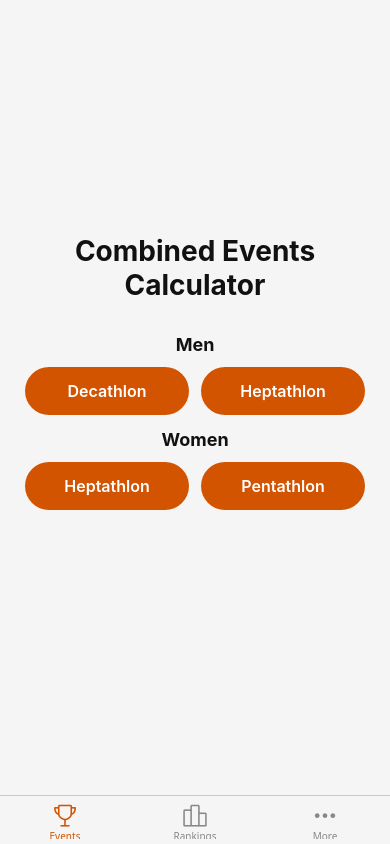
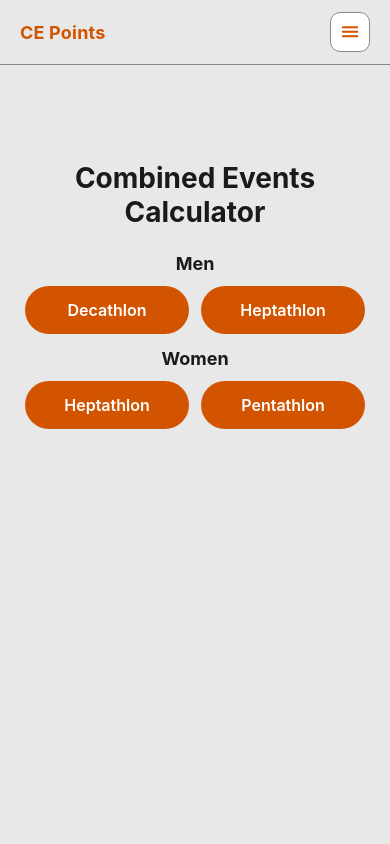
Before and after one commit to Luc824/CombinedEventsApp, an Expo app drawn with the web renderer of React Native: screen / in a window 390 px wide. Built offline with nearby package versions, Linux system fonts and the light colour scheme; Expo Router itself is replaced by a stand-in of ours; some packages are replaced by stand-ins of ours.

Commit message:
Move web navigation to a top bar and burger menu, and keep feedback email off the website.
EOF

Co-authored-by: Cursor <cursoragent@cursor.com>

```diff
--- a/app/(tabs)/_layout.tsx
+++ b/app/(tabs)/_layout.tsx
@@ -1,8 +1,9 @@
 import { Tabs } from "expo-router";
 import { NativeTabs, Icon, Label, VectorIcon } from "expo-router/unstable-native-tabs";
 import React from "react";
-import { DynamicColorIOS, Platform, useColorScheme } from "react-native";
+import { DynamicColorIOS, Platform, useColorScheme, View } from "react-native";
 import Ionicons from "@expo/vector-icons/Ionicons";
+import WebNavBar from "../../components/WebNavBar";
 import { ThemeColors } from "../../constants/ThemeColors";
 import { useTheme } from "../../contexts/ThemeContext";
 
@@ -13,46 +14,22 @@ function WebTabsLayout() {
   const colors = ThemeColors[theme];
 
   return (
-    <Tabs
-      screenOptions={{
-        tabBarStyle: { backgroundColor: colors.background, borderTopColor: colors.border },
-        tabBarActiveTintColor: TRACK_COLOR,
-        tabBarInactiveTintColor: colors.textMuted,
-        headerStyle: { backgroundColor: colors.background },
-        headerTitleStyle: { color: colors.text },
-      }}
-    >
-      <Tabs.Screen
-        name="index"
-        options={{
-          title: "Events",
-          headerShown: false,
-          tabBarIcon: ({ color, size }) => (
-            <Ionicons name="trophy-outline" size={size} color={color} />
-          ),
-        }}
-      />
-      <Tabs.Screen
-        name="ranking"
-        options={{
-          title: "Rankings",
-          headerShown: false,
-          tabBarIcon: ({ color, size }) => (
-            <Ionicons name="podium-outline" size={size} color={color} />
-          ),
-        }}
-      />
-      <Tabs.Screen
-        name="more"
-        options={{
-          title: "More",
-          headerShown: false,
-          tabBarIcon: ({ color, size }) => (
-            <Ionicons name="ellipsis-horizontal" size={size} color={color} />
-          ),
-        }}
-      />
-    </Tabs>
+    <View style={{ flex: 1, backgroundColor: colors.background }}>
+      <WebNavBar />
+      <View style={{ flex: 1 }}>
+        <Tabs
+          tabBar={() => null}
+          screenOptions={{
+            headerShown: false,
+            sceneStyle: { backgroundColor: colors.background },
+          }}
+        >
+          <Tabs.Screen name="index" options={{ title: "Events" }} />
+          <Tabs.Screen name="ranking" options={{ title: "Rankings" }} />
+          <Tabs.Screen name="more" options={{ title: "More" }} />
+        </Tabs>
+      </View>
+    </View>
   );
 }
 
--- a/app/(tabs)/index.tsx
+++ b/app/(tabs)/index.tsx
@@ -7,6 +7,7 @@ import {
   StyleSheet,
   Text,
   TouchableOpacity,
+  useWindowDimensions,
   View,
 } from "react-native";
 import SwipeableTabWrapper from "../../components/SwipeableTabWrapper";
@@ -40,15 +41,23 @@ export default function EventsScreen() {
   const router = useRouter();
   const { theme } = useTheme();
   const colors = ThemeColors[theme];
+  const { width } = useWindowDimensions();
+  const titleOnOneLine = Platform.OS === "web" && width >= 520;
 
   return (
     <SwipeableTabWrapper tabIndex={0}>
       <SafeAreaView style={[styles.safeArea, { backgroundColor: colors.background }]}>
         <StatusBar barStyle={colors.statusBar as any} backgroundColor={colors.background} />
-        <View style={[styles.container, { backgroundColor: colors.background }]}>
+        <View
+          style={[
+            styles.container,
+            { backgroundColor: colors.background },
+            Platform.OS === "web" && styles.containerWeb,
+          ]}
+        >
           <View style={styles.contentBlock}>
           <Text style={[styles.title, { color: colors.text }]}>
-            Combined Events{"\n"}Calculator
+            Combined Events{titleOnOneLine ? " " : "\n"}Calculator
           </Text>
 
           <View style={styles.buttonsArea}>
@@ -101,8 +110,12 @@ const styles = StyleSheet.create({
     paddingBottom: scaleSpacing(52),
     paddingHorizontal: ScreenLayout.horizontalPadding,
     ...Platform.select({
-      web: { maxWidth: ScreenLayout.contentMaxWidth, width: "100%" },
+      web: { maxWidth: ScreenLayout.contentMaxWidth, width: "100%", paddingBottom: 0 },
     }),
+  },
+  containerWeb: {
+    justifyContent: "flex-start",
+    paddingTop: 96,
   },
   contentBlock: {
     width: "100%",
@@ -114,6 +127,12 @@ const styles = StyleSheet.create({
     textAlign: "center",
     marginBottom: scaleSpacing(32),
     lineHeight: scaleSpacing(34),
+    ...Platform.select({
+      web: {
+        marginBottom: scaleSpacing(24),
+        lineHeight: scaleSpacing(34),
+      },
+    }),
   },
   buttonsArea: {
     alignItems: "center",
@@ -123,6 +142,9 @@ const styles = StyleSheet.create({
     width: "100%",
     maxWidth: scaleSpacing(340),
     alignItems: "center",
+    ...Platform.select({
+      web: { maxWidth: 340 },
+    }),
   },
   sectionSpaced: {
     marginTop: scaleSpacing(14),
--- a/app/(tabs)/more.tsx
+++ b/app/(tabs)/more.tsx
@@ -254,6 +254,7 @@ export default function MoreScreen() {
             <Text style={[styles.buttonText, { color: colors.text }]}>Saved Scores</Text>
           </TouchableOpacity>
         )}
+        {Platform.OS !== "web" && (
           <TouchableOpacity
             style={[
               styles.button,
@@ -264,6 +265,7 @@ export default function MoreScreen() {
           >
             <Text style={[styles.buttonText, { color: colors.text }]}>Send Feedback</Text>
           </TouchableOpacity>
+        )}
         {Platform.OS !== "web" && (
           <TouchableOpacity
             style={[
--- /dev/null
+++ b/components/WebNavBar.tsx
@@ -0,0 +1,277 @@
+import { Ionicons } from "@expo/vector-icons";
+import { Link, usePathname, useRouter } from "expo-router";
+import React, { useEffect, useState } from "react";
+import {
+  Pressable,
+  StyleSheet,
+  Text,
+  useWindowDimensions,
+  View,
+} from "react-native";
+import { useSafeAreaInsets } from "react-native-safe-area-context";
+import { WEB_NAV_BREAKPOINT, WEB_NAV_ITEMS } from "../constants/navigation";
+import { ThemeColors } from "../constants/ThemeColors";
+import { TRACK_COLOR } from "../constants/ui";
+import { useTheme } from "../contexts/ThemeContext";
+import { scaleFont, scaleSpacing } from "../utils/uiScale";
+
+function isActivePath(pathname: string, href: string) {
+  if (href === "/") {
+    return pathname === "/" || pathname === "" || pathname === "/index";
+  }
+  return pathname === href || pathname.startsWith(`${href}/`);
+}
+
+export default function WebNavBar() {
+  const { theme } = useTheme();
+  const colors = ThemeColors[theme];
+  const pathname = usePathname();
+  const router = useRouter();
+  const insets = useSafeAreaInsets();
+  const { width, height } = useWindowDimensions();
+  const isDesktop = width >= WEB_NAV_BREAKPOINT;
+  const showFullBrand = width >= 560;
+  const [menuOpen, setMenuOpen] = useState(false);
+
+  useEffect(() => {
+    setMenuOpen(false);
+  }, [pathname, isDesktop]);
+
+  const closeMenu = () => setMenuOpen(false);
+
+  return (
+    <View
+      style={[
+        styles.wrapper,
+        {
+          backgroundColor: colors.background,
+          borderBottomColor: colors.border,
+          zIndex: 20,
+        },
+      ]}
+    >
+      <View style={[styles.bar, { paddingTop: Math.max(insets.top, 8) }]}>
+        <View style={styles.barInner}>
+          <Pressable
+            onPress={() => router.navigate("/")}
+            accessibilityRole="link"
+            accessibilityLabel="Combined Events Points home"
+            style={({ hovered, pressed }) => [
+              styles.brandButton,
+              (hovered || pressed) && { opacity: 0.8 },
+            ]}
+          >
+            <Text style={styles.brand}>
+              {showFullBrand ? "Combined Events Points" : "CE Points"}
+            </Text>
+          </Pressable>
+
+          {isDesktop ? (
+            <View style={styles.desktopLinks}>
+              {WEB_NAV_ITEMS.map((item) => {
+                const active = isActivePath(pathname, String(item.href));
+                return (
+                  <View key={item.label} style={styles.desktopLinkWrap}>
+                    <Link href={item.href} asChild>
+                      <Pressable
+                        accessibilityRole="link"
+                        accessibilityState={{ selected: active }}
+                        style={({ hovered, pressed }) => [
+                          styles.desktopLink,
+                          (hovered || pressed) && { opacity: 0.75 },
+                          active && { borderBottomColor: TRACK_COLOR },
+                        ]}
+                      >
+                        <View style={styles.linkRow}>
+                          <Ionicons
+                            name={item.icon}
+                            size={18}
+                            color={active ? TRACK_COLOR : colors.textMuted}
+                          />
+                          <Text
+                            style={[
+                              styles.desktopLinkText,
+                              { color: active ? TRACK_COLOR : colors.text },
+                              active && styles.desktopLinkTextActive,
+                            ]}
+                          >
+                            {item.label}
+                          </Text>
+                        </View>
+                      </Pressable>
+                    </Link>
+                  </View>
+                );
+              })}
+            </View>
+          ) : (
+            <Pressable
+              onPress={() => setMenuOpen((open) => !open)}
+              accessibilityRole="button"
+              accessibilityLabel={menuOpen ? "Close menu" : "Open menu"}
+              hitSlop={8}
+              style={({ hovered, pressed }) => [
+                styles.menuButton,
+                { borderColor: colors.border, backgroundColor: colors.surfaceSolid },
+                (hovered || pressed) && { opacity: 0.8 },
+              ]}
+            >
+              <Ionicons
+                name={menuOpen ? "close" : "menu"}
+                size={22}
+                color={TRACK_COLOR}
+              />
+            </Pressable>
+          )}
+        </View>
+      </View>
+
+      {!isDesktop && menuOpen ? (
+        <>
+          <View style={[styles.menuPanel, { backgroundColor: colors.background, borderBottomColor: colors.border }]}>
+            {WEB_NAV_ITEMS.map((item) => {
+              const active = isActivePath(pathname, String(item.href));
+              return (
+                <Link key={item.label} href={item.href} asChild>
+                  <Pressable
+                    onPress={closeMenu}
+                    accessibilityRole="link"
+                    accessibilityState={{ selected: active }}
+                    style={({ hovered, pressed }) => [
+                      styles.menuItem,
+                      active && { backgroundColor: colors.surfaceSolid },
+                      (hovered || pressed) && { backgroundColor: colors.surfaceSolid },
+                    ]}
+                  >
+                    <View style={styles.linkRow}>
+                      <Ionicons
+                        name={item.icon}
+                        size={20}
+                        color={active ? TRACK_COLOR : colors.textMuted}
+                      />
+                      <Text
+                        style={[
+                          styles.menuItemText,
+                          { color: active ? TRACK_COLOR : colors.text },
+                          active && styles.desktopLinkTextActive,
+                        ]}
+                      >
+                        {item.label}
+                      </Text>
+                    </View>
+                  </Pressable>
+                </Link>
+              );
+            })}
+          </View>
+          <Pressable
+            onPress={closeMenu}
+            accessibilityLabel="Dismiss menu"
+            style={[
+              styles.backdrop,
+              {
+                backgroundColor: colors.modalOverlay,
+                height,
+              },
+            ]}
+          />
+        </>
+      ) : null}
+    </View>
+  );
+}
+
+const styles = StyleSheet.create({
+  wrapper: {
+    borderBottomWidth: 1,
+    position: "relative",
+    overflow: "visible",
+  },
+  bar: {
+    paddingBottom: 8,
+  },
+  barInner: {
+    flexDirection: "row",
+    alignItems: "center",
+    justifyContent: "space-between",
+    width: "100%",
+    maxWidth: 1100,
+    alignSelf: "center",
+    paddingHorizontal: scaleSpacing(20),
+    minHeight: 48,
+  },
+  brandButton: {
+    paddingVertical: 6,
+    paddingRight: 12,
+    cursor: "pointer",
+  },
+  brand: {
+    color: TRACK_COLOR,
+    fontSize: scaleFont(18),
+    fontWeight: "700",
+    letterSpacing: 0.2,
+  },
+  desktopLinks: {
+    flexDirection: "row",
+    alignItems: "center",
+  },
+  desktopLinkWrap: {
+    marginLeft: 40,
+  },
+  desktopLink: {
+    paddingVertical: 8,
+    borderBottomWidth: 2,
+    borderBottomColor: "transparent",
+    cursor: "pointer",
+  },
+  linkRow: {
+    flexDirection: "row",
+    alignItems: "center",
+    gap: 8,
+  },
+  desktopLinkText: {
+    fontSize: scaleFont(15),
+    fontWeight: "600",
+  },
+  desktopLinkTextActive: {
+    fontWeight: "700",
+  },
+  menuButton: {
+    width: 40,
+    height: 40,
+    borderRadius: 10,
+    borderWidth: 1,
+    alignItems: "center",
+    justifyContent: "center",
+    cursor: "pointer",
+  },
+  menuPanel: {
+    position: "absolute",
+    top: "100%",
+    left: 0,
+    right: 0,
+    zIndex: 2,
+    borderBottomWidth: 1,
+    paddingVertical: 6,
+    paddingHorizontal: scaleSpacing(12),
+  },
+  menuItem: {
+    paddingHorizontal: 12,
+    paddingVertical: 14,
+    borderRadius: 10,
+    minHeight: 48,
+    justifyContent: "center",
+    cursor: "pointer",
+  },
+  menuItemText: {
+    fontSize: scaleFont(16),
+    fontWeight: "600",
+  },
+  backdrop: {
+    position: "absolute",
+    left: 0,
+    right: 0,
+    top: "100%",
+    zIndex: 1,
+  },
+});
--- a/constants/ThemeColors.ts
+++ b/constants/ThemeColors.ts
@@ -18,20 +18,20 @@ export const ThemeColors = {
     statusBar: "light-content",
   },
   light: {
-    background: "#f5f5f5",
+    background: "#e8e8e8",
     surface: "#ffffff",
-    surfaceSolid: "#fff",
-    border: "#c8c8c8",
-    text: "#111",
-    textSecondary: "#555",
-    textMuted: "#888",
-    inputBackground: "#fafafa",
-    inputText: "#111",
-    inputBorder: "#b0b0b0",
+    surfaceSolid: "#ffffff",
+    border: "#8a8a8a",
+    text: "#1a1a1a",
+    textSecondary: "#3d3d3d",
+    textMuted: "#4f4f4f",
+    inputBackground: "#ffffff",
+    inputText: "#1a1a1a",
+    inputBorder: "#6e6e6e",
     buttonPrimary: "#D35400", // TRACK_COLOR (same for both)
-    buttonSecondary: "#666",
+    buttonSecondary: "#4a4a4a",
     buttonText: "#fff",
-    cardBackground: "#fff",
+    cardBackground: "#ffffff",
     modalOverlay: "rgba(0, 0, 0, 0.5)",
     statusBar: "dark-content",
   },
--- a/constants/navigation.ts
+++ b/constants/navigation.ts
@@ -1,3 +1,13 @@
 import { Platform } from "react-native";
+import type { Href } from "expo-router";
 
 export const USE_NATIVE_HEADER = Platform.OS !== "web";
+
+/** Web: top links on wide screens, burger menu below this width. Native is unchanged. */
+export const WEB_NAV_BREAKPOINT = 768;
+
+export const WEB_NAV_ITEMS = [
+  { href: "/" as Href, label: "Events", icon: "trophy-outline" as const },
+  { href: "/ranking" as Href, label: "Rankings", icon: "podium-outline" as const },
+  { href: "/more" as Href, label: "More", icon: "options-outline" as const },
+] as const;
```
Also changed, not shown: web/privacy.html (+1 -2 lines), web/support.html (+1 -11 lines). Lines whose indentation alone changed are shown as unchanged.
